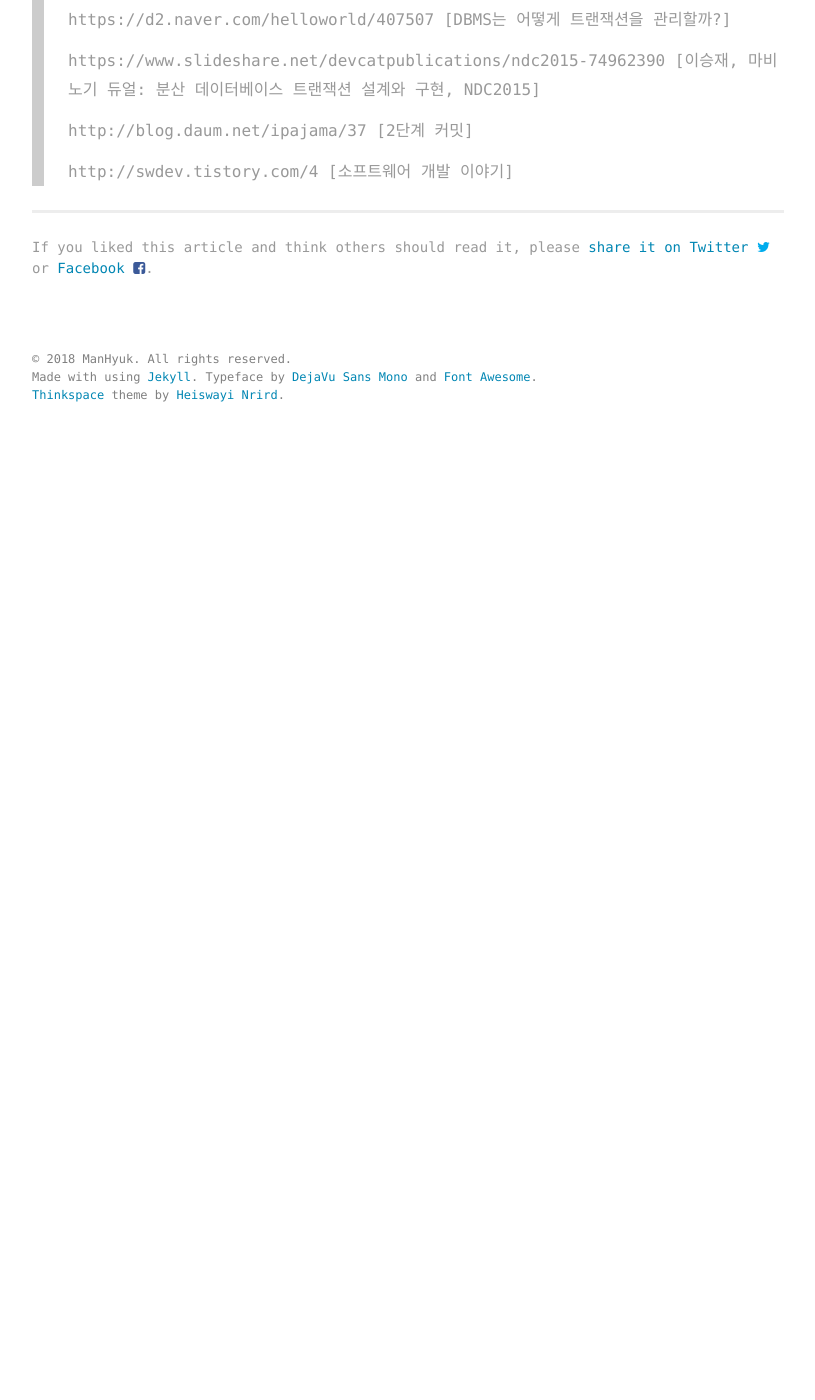
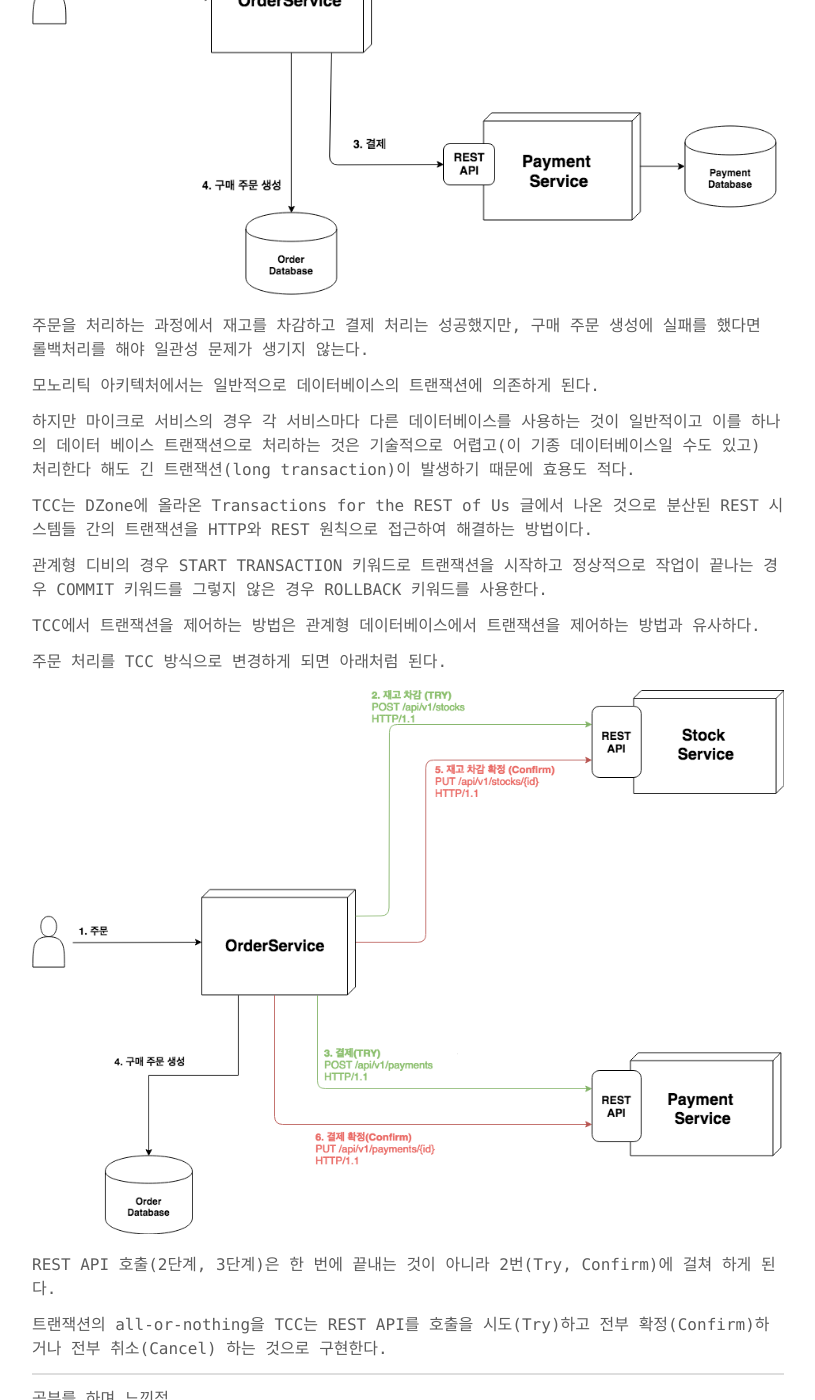
Before and after one commit to ManHyuk/ManHyuk.github.io, a Jekyll site: the page built from _posts/2018-05-20-transaction.md, in a window 1280 px wide and 1400 px high, scrolled down 6978 px. Shown: the whole window, without its empty margins (232-1047 px from the left). Built offline with Jekyll 4.4.1, drawn with Linux system fonts in a browser that asks for light colours; before the commit the page ends 7431 px from its top, so only the background shows below that; some of the changed text lies outside the part shown.

Commit message:
add transaction.md tcc

```diff
--- a/_posts/2018-05-20-transaction.md
+++ b/_posts/2018-05-20-transaction.md
@@ -253,12 +253,28 @@ TCC가 2PC를 REST로 옮긴 것 같아 2PC 먼저 정리 한다.
 ### TCC (Try-Confirm/Cancel)
 ---
 
+![rest-1](/images/transaction/rest-1.png)
 
 
+주문을 처리하는 과정에서 재고를 차감하고 결제 처리는 성공했지만, 구매 주문 생성에 실패를 했다면 롤백처리를 해야 일관성 문제가 생기지 않는다.
 
+모노리틱 아키텍처에서는 일반적으로 데이터베이스의 트랜잭션에 의존하게 된다.
 
+하지만 마이크로 서비스의 경우 각 서비스마다 다른 데이터베이스를 사용하는 것이 일반적이고 이를 하나의 데이터 베이스 트랜잭션으로 처리하는 것은 기술적으로 어렵고(이 기종 데이터베이스일 수도 있고) 처리한다 해도 긴 트랜잭션(long transaction)이 발생하기 때문에 효용도 적다.
 
+TCC는 DZone에 올라온 Transactions for the REST of Us 글에서 나온 것으로 분산된 REST 시스템들 간의 트랜잭션을 HTTP와 REST 원칙으로 접근하여 해결하는 방법이다.
 
+관계형 디비의 경우 START TRANSACTION 키워드로 트랜잭션을 시작하고 정상적으로 작업이 끝나는 경우 COMMIT 키워드를 그렇지 않은 경우 ROLLBACK 키워드를 사용한다.
+
+TCC에서 트랜잭션을 제어하는 방법은 관계형 데이터베이스에서 트랜잭션을 제어하는 방법과 유사하다.
+
+주문 처리를 TCC 방식으로 변경하게 되면 아래처럼 된다.
+
+![rest-2](/images/transaction/rest-2.png)
+
+REST API 호출(2단계, 3단계)은 한 번에 끝내는 것이 아니라 2번(Try, Confirm)에 걸쳐 하게 된다.
+
+트랜잭션의 all-or-nothing을 TCC는 REST API를 호출을 시도(Try)하고 전부 확정(Confirm)하거나 전부 취소(Cancel) 하는 것으로 구현한다.
 
 
 
@@ -284,3 +300,5 @@ TCC가 2PC를 REST로 옮긴 것 같아 2PC 먼저 정리 한다.
 > http://blog.daum.net/ipajama/37 [2단계 커밋]
 >
 > http://swdev.tistory.com/4 [소프트웨어 개발 이야기]
+>
+> https://dzone.com/articles/transactions-for-the-rest-of-us
```
Also changed, not shown: images/transaction/rest-1.png (added), images/transaction/rest-2.png (added).
